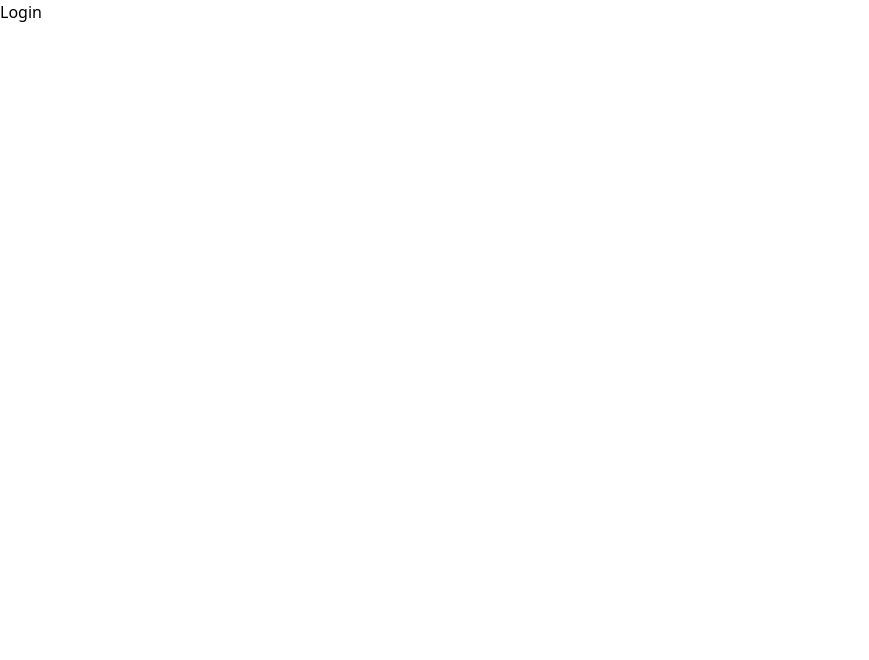
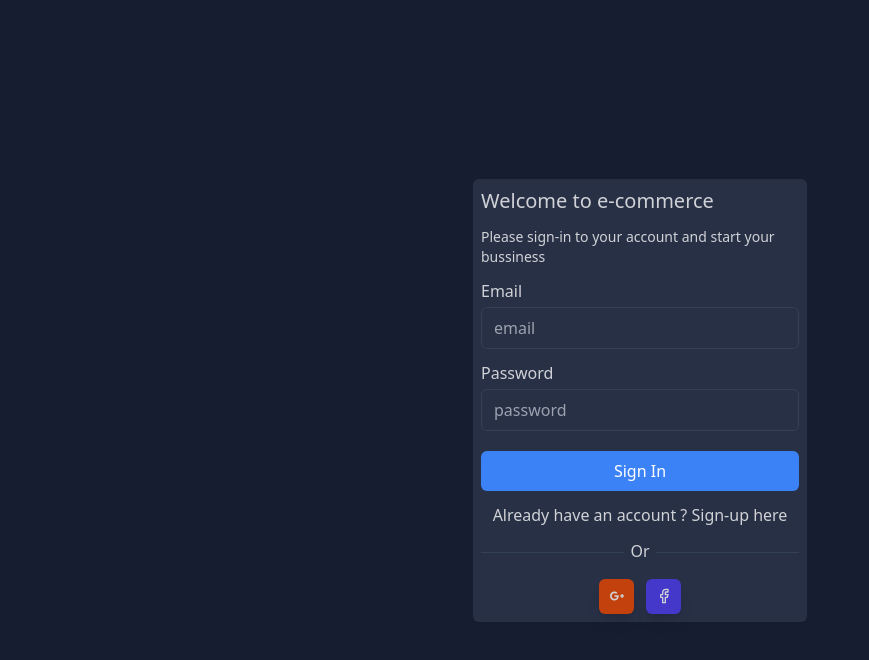
Before and after one commit to ch3rrywolf/krea, a React (Create React App) app in the folder dashboard/: page /login in a window 1280 px wide. Shown: the top 660 px of the page, without its empty margins (0-869 px from the left). Built offline with nearby package versions, Linux system fonts and the light colour scheme.

Commit message:
[FRONT] Login page{Login.jsx}

```diff
--- a/dashboard/src/index.js
+++ b/dashboard/src/index.js
@@ -1,14 +1,16 @@
-import React from 'react';
+import React, { lazy, Suspense } from 'react';
 import ReactDOM from 'react-dom/client';
 import './index.css';
-import App from "./App";
 import reportWebVitals from './reportWebVitals';
 import { BrowserRouter } from 'react-router-dom';
 
+const App = lazy(() => import('./App'))
 const root = ReactDOM.createRoot(document.getElementById('root'));
 root.render(
   <BrowserRouter>
-  <App />
+  <Suspense fallback='loading...'>
+    <App />
+  </Suspense>
   </BrowserRouter>
 );
 
--- a/dashboard/src/views/auth/Login.jsx
+++ b/dashboard/src/views/auth/Login.jsx
@@ -1,8 +1,75 @@
-import React from 'react'
+import React, { useState } from 'react'
+import { Link } from 'react-router-dom'
+import {AiOutlineGooglePlus} from 'react-icons/ai'
+import {FiFacebook} from 'react-icons/fi'
 
 const Login = () => {
+  const [state, setSatate] = useState({
+    email: '',
+    password: '',
+  })
+  const inputHandle = (e)=>{
+    setSatate({
+      ...state,
+      [e.target.name] : e.target.value
+    })
+  }
+  const submit = (e) => {
+    e.preventDefault()
+    console.log(state)
+  }
+
   return (
-    <div>Login</div>
+    <div className='min-w-screen min-h-screen bg-[#161d31] flex justify-center items-center'>
+        <div className='w-[350px] text-[#d0d2d6] p-2'>
+            <div className='bg-[#283046] p-2 rounded-md'>
+                <h2 className='text-xl mb-3'>Welcome to e-commerce </h2>
+                    <p className='text-sm mb-3'>Please sign-in to your account and start your bussiness</p>
+
+                    <form onSubmit={submit}>
+                      <div className='flex flex-col w-full gap-1 mb-3'>
+                        <label htmlFor='email'>Email</label>
+                        <input onChange={inputHandle} value={state.email} className='px-3 py-2 outline-none border
+                        border-slate-700 bg-transparent rounded-md text-[#d0d2d6]
+                        focus:border-indigo-500 overflow-hidden' type="text"
+                        name="email" placeholder="email" id="email" required />
+                      </div>
+                      <div className='flex flex-col w-full gap-1 mb-5'>
+                        <label htmlFor='password'>Password</label>
+                        <input onChange={inputHandle} value={state.password} className='px-3 py-2 outline-none border
+                        border-slate-700 bg-transparent rounded-md text-[#d0d2d6]
+                        focus:border-indigo-500 overflow-hidden' type="password"
+                        name="password" placeholder="password" id="password" required />
+                      </div>
+                      <button className="bg-blue-500 w-full hover:shadow-blue-500/50
+                      hover:shadow-lg text-white rounded-md px-7 py-2 mb-3">Sign In
+                      </button>
+                      <div className='flex items-center mb-3 gap-3 justify-center'>
+                        <p>Already have an account ? <Link to="/register">Sign-up here</Link></p>
+                      </div>
+                      <div className="w-full flex justify-center items-center mb-3">
+                        <div className="w-[45%] bg-slate-700 h-[1px]"></div>
+                        <div className="w-[10%] flex justify-center items-center">
+                          <span className="pb-1">Or</span>
+                        </div>
+                        <div className="w-[45%] bg-slate-700 h-[1px]"></div>
+                      </div>
+                      <div className="flex justify-center items-center gap-3">
+                        <div className="w-[35px] h-[35px] flex rounded-md bg-orange-700
+                        shadow-lg hover:shadow-orange-700/50 justify-center
+                        cursor-pointer items-center overflow-hidden">
+                          <span><AiOutlineGooglePlus/></span>
+                        </div>
+                        <div className="w-[35px] h-[35px] flex rounded-md bg-indigo-700
+                        shadow-lg hover:shadow-indigo-700/50 justify-center
+                        cursor-pointer items-center overflow-hidden">
+                          <span><FiFacebook/></span>
+                        </div>
+                      </div>
+                    </form>
+            </div>
+        </div>
+    </div>
   )
 }
 
--- a/dashboard/src/views/auth/Register.jsx
+++ b/dashboard/src/views/auth/Register.jsx
@@ -1,9 +1,25 @@
-import React from 'react'
+import React, { useState } from 'react'
 import { Link } from 'react-router-dom'
 import {AiOutlineGooglePlus} from 'react-icons/ai'
 import {FiFacebook} from 'react-icons/fi'
 
 const Register = () => {
+  const [state, setSatate] = useState({
+    name: '',
+    email: '',
+    password: '',
+  })
+  const inputHandle = (e)=>{
+    setSatate({
+      ...state,
+      [e.target.name] : e.target.value
+    })
+  }
+  const submit = (e) => {
+    e.preventDefault()
+    console.log(state)
+  }
+
   return (
     <div className='min-w-screen min-h-screen bg-[#161d31] flex justify-center items-center'>
         <div className='w-[350px] text-[#d0d2d6] p-2'>
@@ -11,24 +27,24 @@ const Register = () => {
                 <h2 className='text-xl mb-3'>Welcome to e-commerce </h2>
                     <p className='text-sm mb-3'>Please register to your account and start your bussiness</p>
 
-                    <form>
+                    <form onSubmit={submit}>
                       <div className='flex flex-col w-full gap-1 mb-3'>
                         <label htmlFor='name'>Name</label>
-                        <input className='px-3 py-2 outline-none border
+                        <input onChange={inputHandle} value={state.name} className='px-3 py-2 outline-none border
                         border-slate-700 bg-transparent rounded-md text-[#d0d2d6]
                         focus:border-indigo-500 overflow-hidden' type="text"
                         name="name" placeholder="name" id="name" required />
                       </div>
                       <div className='flex flex-col w-full gap-1 mb-3'>
                         <label htmlFor='email'>Email</label>
-                        <input className='px-3 py-2 outline-none border
+                        <input onChange={inputHandle} value={state.email} className='px-3 py-2 outline-none border
                         border-slate-700 bg-transparent rounded-md text-[#d0d2d6]
                         focus:border-indigo-500 overflow-hidden' type="text"
                         name="email" placeholder="email" id="email" required />
                       </div>
                       <div className='flex flex-col w-full gap-1 mb-3'>
                         <label htmlFor='password'>Password</label>
-                        <input className='px-3 py-2 outline-none border
+                        <input onChange={inputHandle} value={state.password} className='px-3 py-2 outline-none border
                         border-slate-700 bg-transparent rounded-md text-[#d0d2d6]
                         focus:border-indigo-500 overflow-hidden' type="password"
                         name="password" placeholder="password" id="password" required />
@@ -43,7 +59,7 @@ const Register = () => {
                       hover:shadow-lg text-white rounded-md px-7 py-2 mb-3">Sign Up
                       </button>
                       <div className='flex items-center mb-3 gap-3 justify-center'>
-                        <p>Already have an account ? <Link to="/login"></Link></p>
+                        <p>Already have an account ? <Link to="/login">Sign-in here</Link></p>
                       </div>
                       <div className="w-full flex justify-center items-center mb-3">
                         <div className="w-[45%] bg-slate-700 h-[1px]"></div>
```
